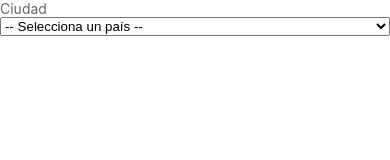
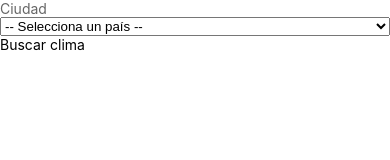
Before and after one commit to MorsaDevOmarG/clima-mobile, a React Native app: screen / in a window 390 px wide. Shown: the top 160 px of the page. Built offline with nearby package versions, Linux system fonts and the light colour scheme.

Commit message:
CReando el BTN para ENVIAR la PETICION a la API

```diff
--- a/components/Formulario.js
+++ b/components/Formulario.js
@@ -1,5 +1,11 @@
 import { Picker } from '@react-native-picker/picker';
-import { StyleSheet, Text, TextInput, View } from 'react-native';
+import {
+  StyleSheet,
+  Text,
+  TextInput,
+  TouchableWithoutFeedback,
+  View,
+} from 'react-native';
 
 const Formulario = () => {
   return (
@@ -21,6 +27,12 @@ const Formulario = () => {
             <Picker.Item label="Perú" value="PE" />
           </Picker>
         </View>
+
+        <TouchableWithoutFeedback>
+          <View>
+            <Text>Buscar clima</Text>
+          </View>
+        </TouchableWithoutFeedback>
       </View>
     </>
   );
```
